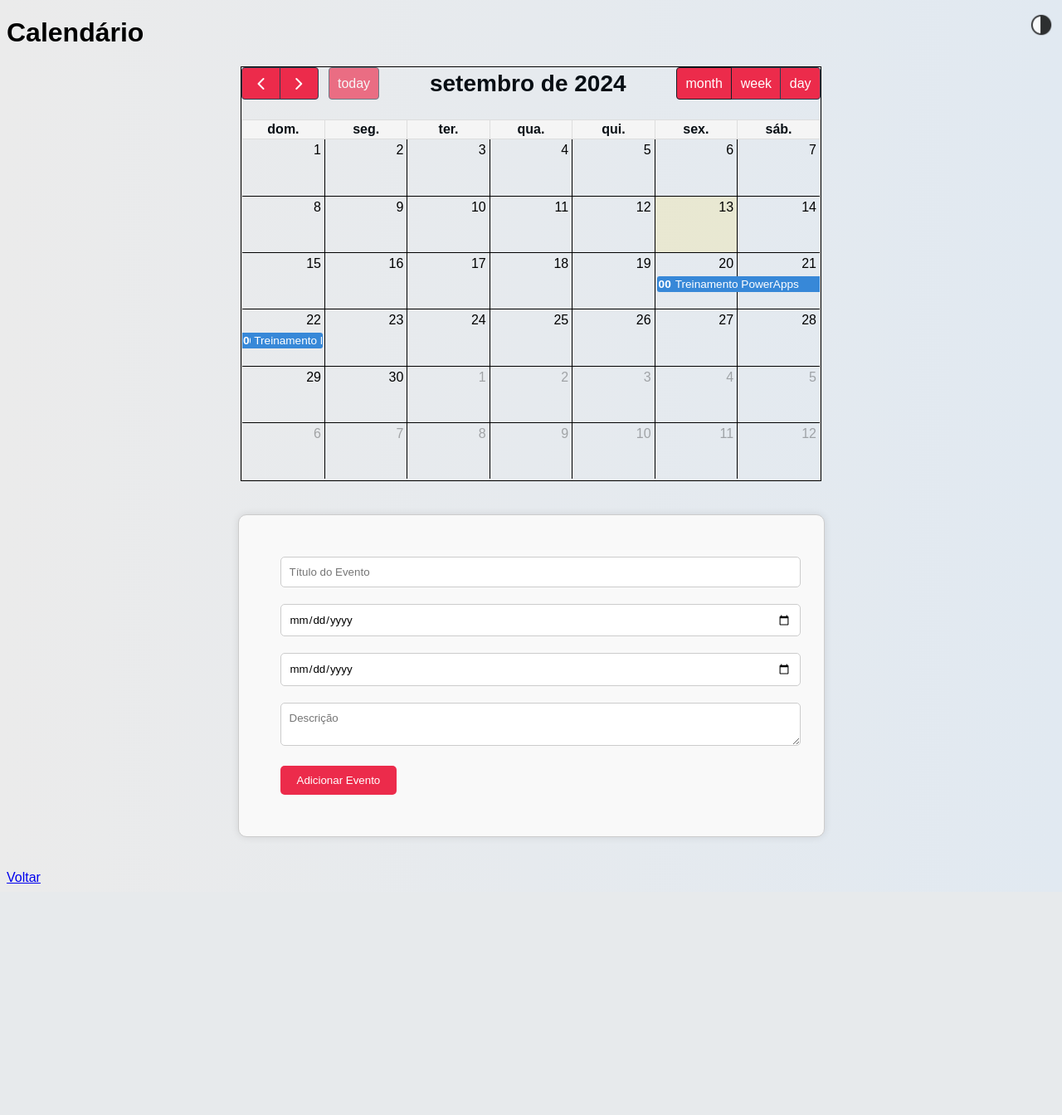
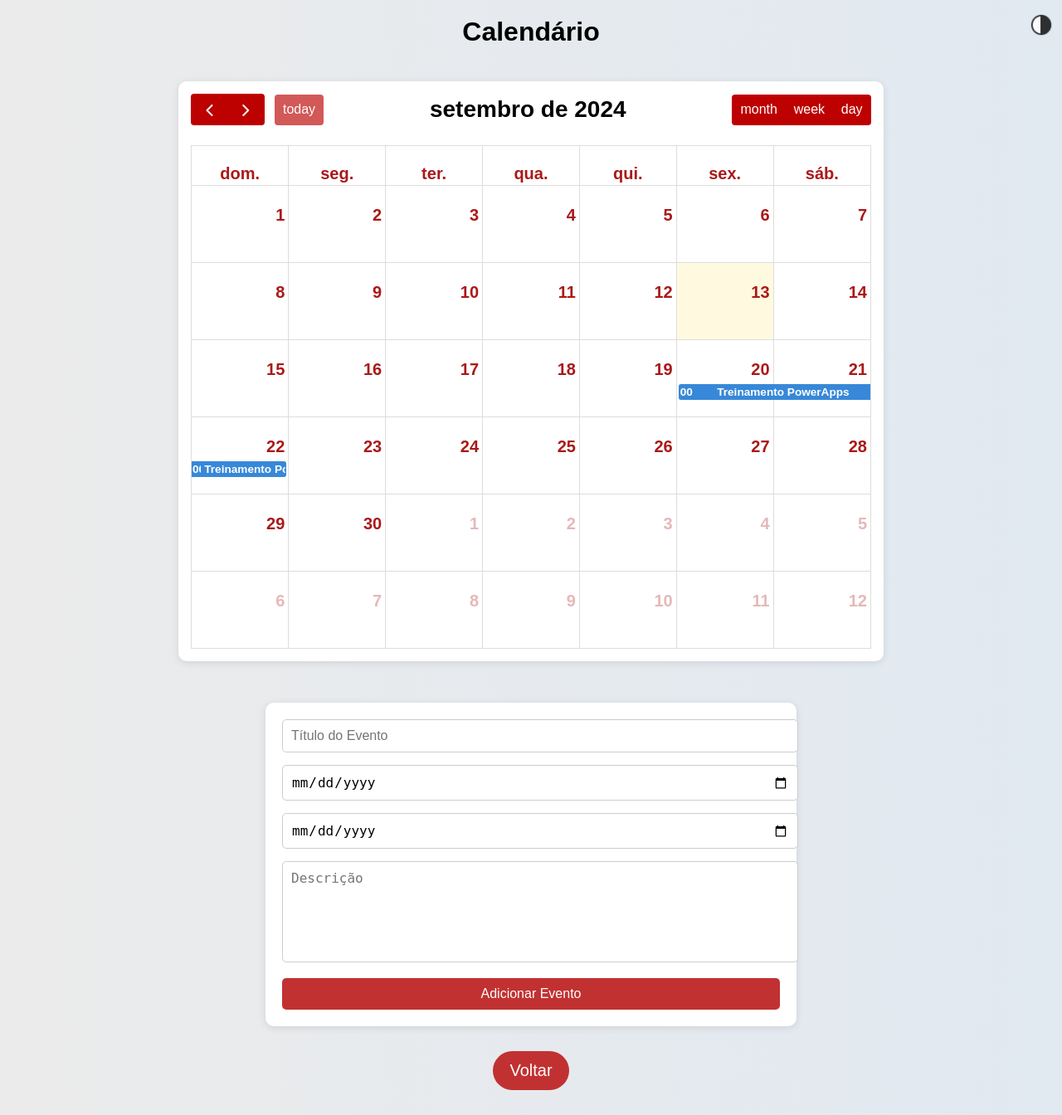
Before and after one commit to V1N1nam/Django, a Django app: page /calendario/ in a window 1280 px wide. Shown: the whole page at 83% size. Before the commit the page ends 1065 px from the top, so only its background shows below. Run offline with Django 5.2, Linux system fonts and the light colour scheme; a user stored in the database is signed in; data comes from the database, SQL or seed files in the repository; both versions use the stored data as it was after the commit; lists and menus that the app fills with data are empty; some libraries are stand-ins or nearby versions.

Commit message:
design Calendario, incompleto ainda

```diff
--- a/app/static/app/css/calendario.css
+++ b/app/static/app/css/calendario.css
@@ -1,73 +1,111 @@
-
-*{
-    font-family: arial;
+/* Estilos globais */
+body {
+    font-family: Arial, sans-serif;
+    background-color: #f5f5f5;
+    margin: 0;
+    padding: 0 0 30px 0;
+    display: flex;
+    flex-direction: column;
+    justify-content: center;
+    align-items: center;
 }
 
-#calendario {
-    width: 700px;
-    height: 500px;
-    margin: 0 auto;
-    border: #000000 solid 1px;
+h1 {
+    text-align: center;
+    color: #000000;
+    margin-top: 20px;
 }
 
-.fc-toolbar-title {
-    color: #070e14;
-    font-family: 'Arial', sans-serif;
-}
-#calendario .fc-button {
-    background-color: rgb(236, 43, 75);
-    color: white;
-}
-#calendario .fc-button:hover {
-    background-color: rgb(236, 43, 75);
-    scale: 0.9;
+a {
+    display: block;
+    text-align: center;
+    margin-top: 20px;
+    color: #aa1919;
+    text-decoration: none;
+    font-size: 20px;
+    font-weight: bold;
 }
 
-#calendario .fc-daygrid-day {
-    border: 1px solid #000000; /* Cor das bordas das células */
+a:hover {
+    text-decoration: underline;
 }
 
-#calendario .fc-col-header-cell {
-    background-color: #f5f5f5; /* Cor de fundo dos cabeçalhos */
-    color: #070e14; /* Cor do texto */
-    font-family: 'Arial', sans-serif; /* Fonte do texto */
-    font-weight: bold; /* Negrito */
-    border: 1px solid #ddd; /* Cor e espessura da borda */
+/* Estilos para o calendário */
+#calendario {
+    width: 850px;
+    margin: 20px auto;
+    background-color: #fff;
+    padding: 15px;
+    border-radius: 10px;
+    box-shadow: 0 2px 10px rgba(0, 0, 0, 0.1);
 }
 
-.fc-event {
-    cursor: url('/static/app/img/lixeira.png'), pointer;
+#calendario button {
+    background-color: #bd0000;
+    border: none;
 }
 
-form {
-    max-width: 605px;
-    margin: 40px auto;
-    padding: 50px;
-    background-color: #f9f9f9;
-    border: 1px solid #ccc;
+/* Estilos para o formulário */
+form#event-form {
+    max-width: 600px;
+    margin: 30px auto;
+    background-color: #fff;
+    padding: 20px;
     border-radius: 10px;
-    box-shadow: 0 0 10px rgba(0, 0, 0, 0.1);
+    box-shadow: 0 2px 10px rgba(0, 0, 0, 0.1);
 }
 
-form input[type="text"],
-form input[type="date"],
-form textarea {
+form#event-form input[type="text"],
+form#event-form input[type="date"],
+form#event-form textarea {
     width: 100%;
     padding: 10px;
-  margin-bottom: 20px;
+    margin-bottom: 15px;
     border: 1px solid #ccc;
     border-radius: 5px;
+    font-size: 16px;
 }
 
-form button[type="submit"] {
-    padding: 10px 20px;
-    background-color: rgb(236, 43, 75);
-    color: #fff;
+form#event-form textarea {
+    height: 100px;
+    resize: none;
+}
+
+form#event-form button[type="submit"] {
+    width: 100%;
+    background-color: #c23131;
+    color: white;
+    padding: 10px;
     border: none;
     border-radius: 5px;
+    font-size: 16px;
     cursor: pointer;
+    transition: .3s
 }
 
-form button[type="submit"]:hover {
-    background-color: rgb(236, 43, 75);
+form#event-form button[type="submit"]:hover {
+    background-color: #960000;
 }
+
+.goBackBtn {
+    background-color: #c23131;
+    color: white;
+    padding: 12px 20px;
+    border: none;
+    border-radius: 25px;
+    font-size: 20px;
+    cursor: pointer;
+    transition: .3s
+}
+
+.goBackBtn:hover {
+    background-color: #960000;
+}
+
+/* Estilos responsivos */
+@media (max-width: 768px) {
+    #calendario, form#event-form {
+        width: 95%;
+        margin: 10px auto;
+    }
+}
--- a/app/templates/calendario.html
+++ b/app/templates/calendario.html
@@ -32,5 +32,5 @@
         <button type="submit">Adicionar Evento</button>
     </form>
 
-    <a href="{% url 'main' %}">Voltar</a>
+    <button class="goBackBtn" onclick="location.href='{% url 'main' %}'">Voltar</button>
 {% endblock %}
```
Also changed, not shown: db.sqlite3. Lines whose indentation alone changed are shown as unchanged.
